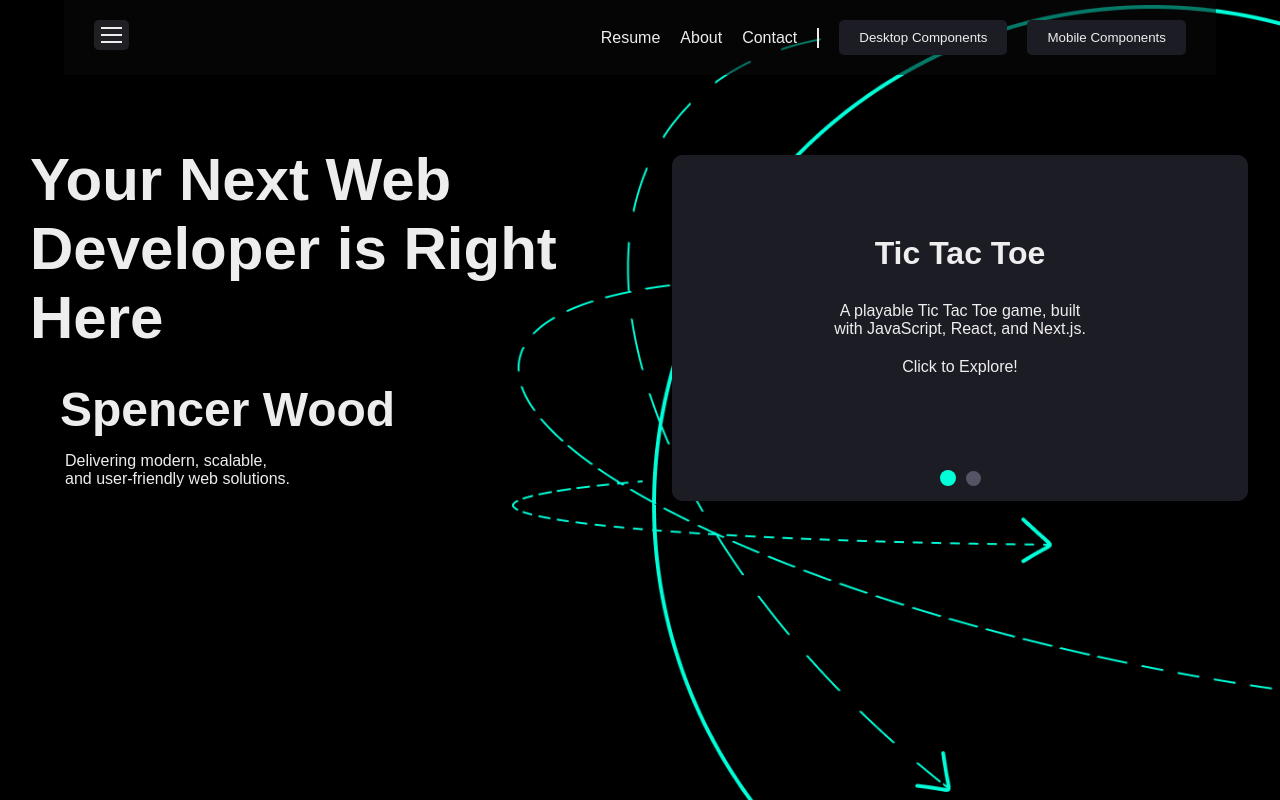
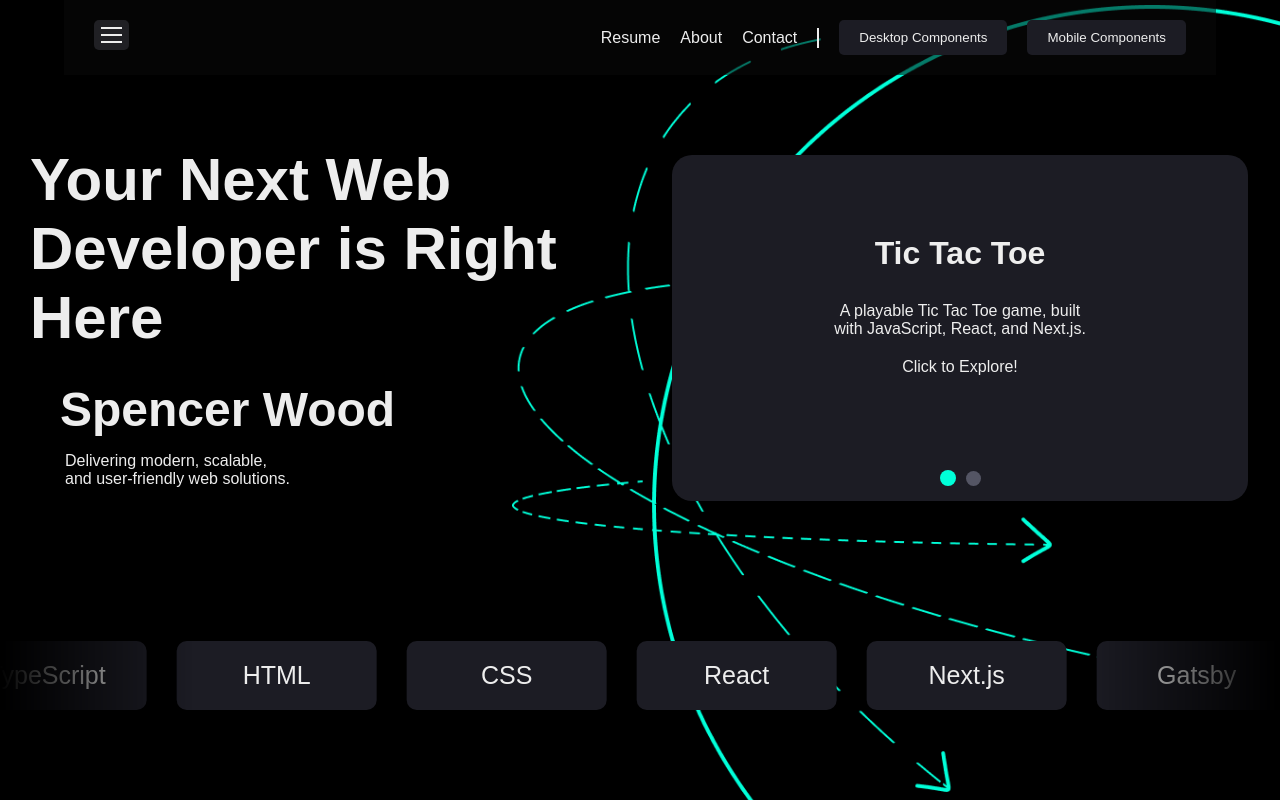
Before and after one commit to Astrospence/portfolio-2025, a Next.js app: page / in a window 1280 px wide. Shown: the top 800 px of the page. Built offline with nearby package versions, Linux system fonts and the light colour scheme.

Commit message:
carousel complete

```diff
--- a/src/app/banner.module.css
+++ b/src/app/banner.module.css
@@ -24,6 +24,10 @@
   overflow: visible;
 }
 
+.rightContainer p {
+  margin-bottom: 20px;
+}
+
 .bannerBackgroundNetwork {
   position: absolute;
   left: 40%;
--- /dev/null
+++ b/src/app/carousel.js
@@ -0,0 +1,40 @@
+import { React } from 'react'
+import styles from './carousel.module.css'
+
+const skills = [
+  'Webflow',
+  'JavaScript',
+  'TypeScript',
+  'HTML',
+  'CSS',
+  'React',
+  'Next.js',
+  'Gatsby',
+  'Node',
+  'Express',
+  'C#',
+  '.NET',
+  'Git',
+  'GitHub',
+  'SQL',
+  'PostgreSQL',
+  'RESTful APIs',
+  'Contentful',
+]
+
+export default function Carousel () {
+  const allSkills = [...skills, ...skills]
+
+  return (
+    <div className={styles.carouselContainer}>
+      <div className={styles.carouselOverlay}></div>
+      <div className={styles.carouselTrack}>
+        {
+          allSkills.map((skill) => (
+            <p className={styles.skill} key={Math.random()}>{skill}</p>
+          ))
+        }
+      </div>
+    </div>
+  )
+}
--- /dev/null
+++ b/src/app/carousel.module.css
@@ -0,0 +1,43 @@
+.carouselContainer {
+  overflow: hidden;
+  width: 100%;
+  position: relative;
+  margin: 60px 0;
+}
+
+.carouselTrack {
+  display: flex;
+  width: max-content;
+  gap: 30px;
+  animation: scroll-left 45s linear infinite;
+}
+
+.carouselOverlay {
+  position: absolute;
+  width: 100%;
+  height: 100%;
+  background-image: linear-gradient(90deg, #000000 0%, #00000000 15%, #00000000 85%, #000000 100%);
+  z-index: 10;
+}
+
+.skill {
+  width: 200px;
+  height: 100%;
+  object-fit: cover;
+  flex-shrink: 0;
+  font-size: 25px;
+  text-align: center;
+  background-color: var(--tileBackground);
+  padding: 20px 0;
+  border-radius: 10px;
+  pointer-events: none;
+}
+
+@keyframes scroll-left {
+  0% {
+    transform: translateX(0);
+  }
+  100% {
+    transform: translateX(-50%);
+  }
+}
--- a/src/app/globals.css
+++ b/src/app/globals.css
@@ -31,10 +31,6 @@ a {
   cursor: pointer;
 }
 
-p {
-  margin-bottom: 20px;
-}
-
 button {
   cursor: pointer;
   background-color: var(--tileBackground);
--- a/src/app/page.js
+++ b/src/app/page.js
@@ -1,6 +1,7 @@
 import styles from "./page.module.css";
 import Header from './header'
 import Banner from './banner'
+import Carousel from "./carousel";
 
 export default function Home() {
   return (
@@ -8,6 +9,7 @@ export default function Home() {
       <main className={styles.main}>
         <Header />
         <Banner />
+        <Carousel />
       </main>
       <footer className={styles.footer}>
 
--- a/src/app/slider.module.css
+++ b/src/app/slider.module.css
@@ -3,7 +3,7 @@
   margin: 40px auto;
   overflow: hidden;
   position: relative;
-  border-radius: 10px;
+  border-radius: 20px;
   background-color: var(--tileBackground);
 }
 
```
